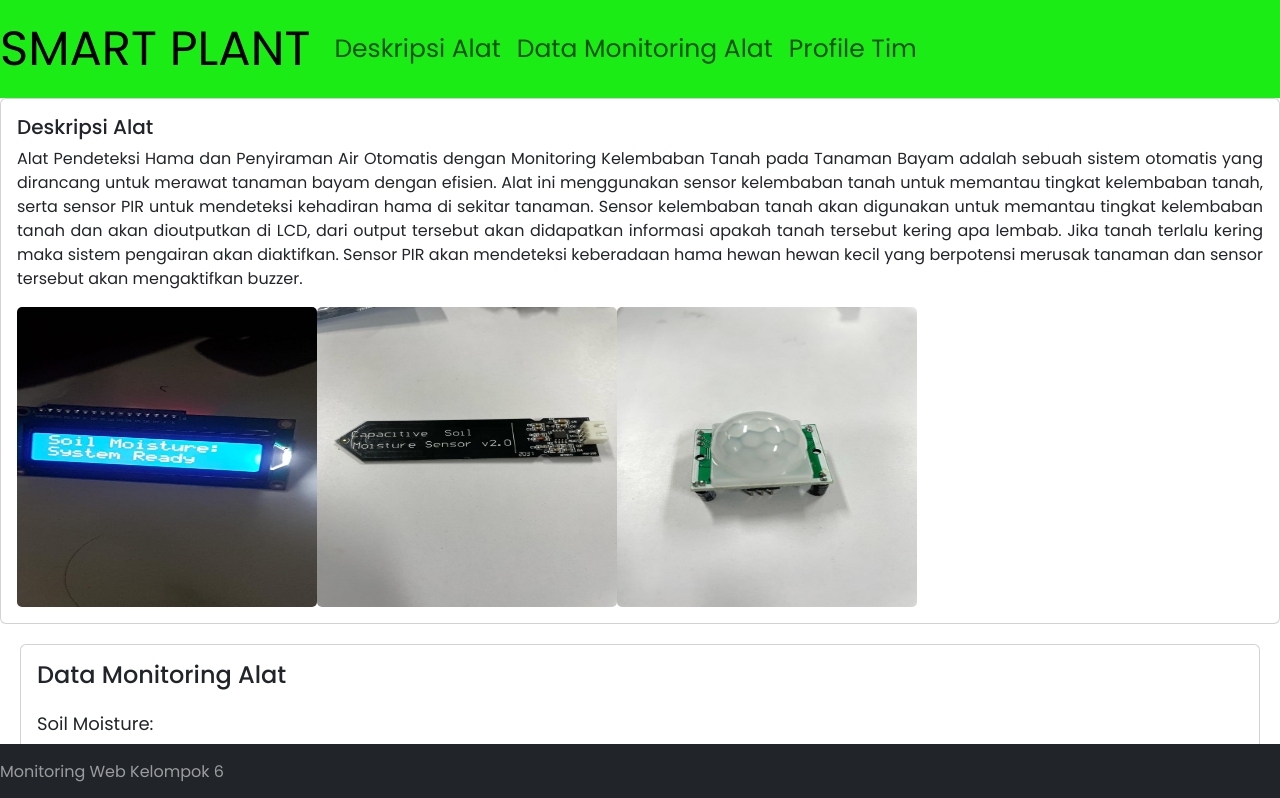
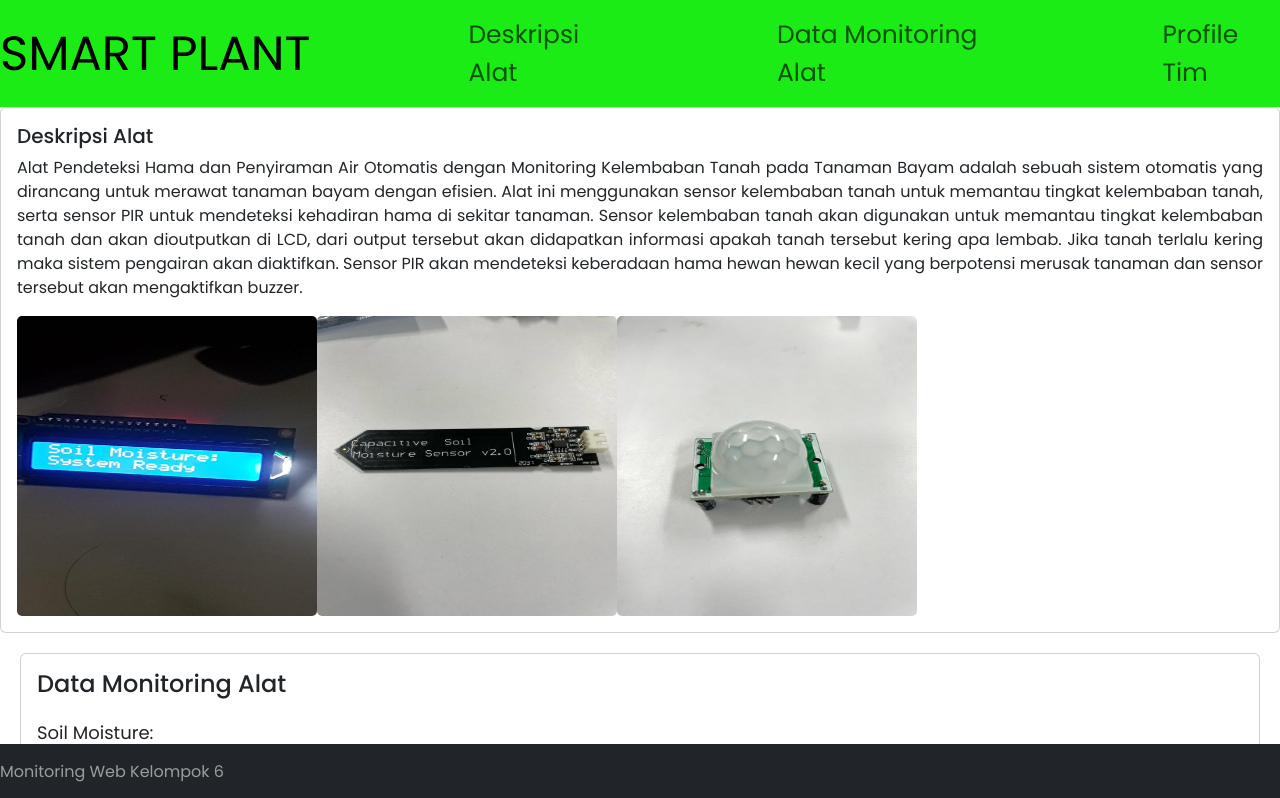
Before and after one commit to RakanAji/Monitoring_Web_Kelompok_6, a React (Create React App) app: page / in a window 1280 px wide. Shown: the top 798 px of the page. Built offline with nearby package versions, Linux system fonts and the light colour scheme; no server answers; the database is empty.

Commit message:
Update Navigationbar.js

```diff
--- a/src/components/Navigationbar.js
+++ b/src/components/Navigationbar.js
@@ -7,11 +7,11 @@ const Navigationbar = () => {
   return (
     <div>
       <Navbar  className="navigation-bar">
-        <Navbar.Brand href="/">SMART PLANT</Navbar.Brand>
+        <Navbar.Brand href="/" style={{marginRight: '150px'}}>SMART PLANT</Navbar.Brand>
         <Nav >
 
-          <Nav.Link href="#deskripsialat" style={{fontSize: 25}}>Deskripsi Alat </Nav.Link>
-          <Nav.Link href="#datamonitor" style={{fontSize: 25}}>Data Monitoring Alat</Nav.Link>
+          <Nav.Link href="#deskripsialat" style={{fontSize: 25, marginRight: '150px'}}>Deskripsi Alat </Nav.Link>
+          <Nav.Link href="#datamonitor" style={{fontSize: 25, marginRight: '150px'}}>Data Monitoring Alat</Nav.Link>
           <Nav.Link href="#profile" style={{fontSize: 25}}>Profile Tim</Nav.Link>
         </Nav>
       </Navbar>
```
